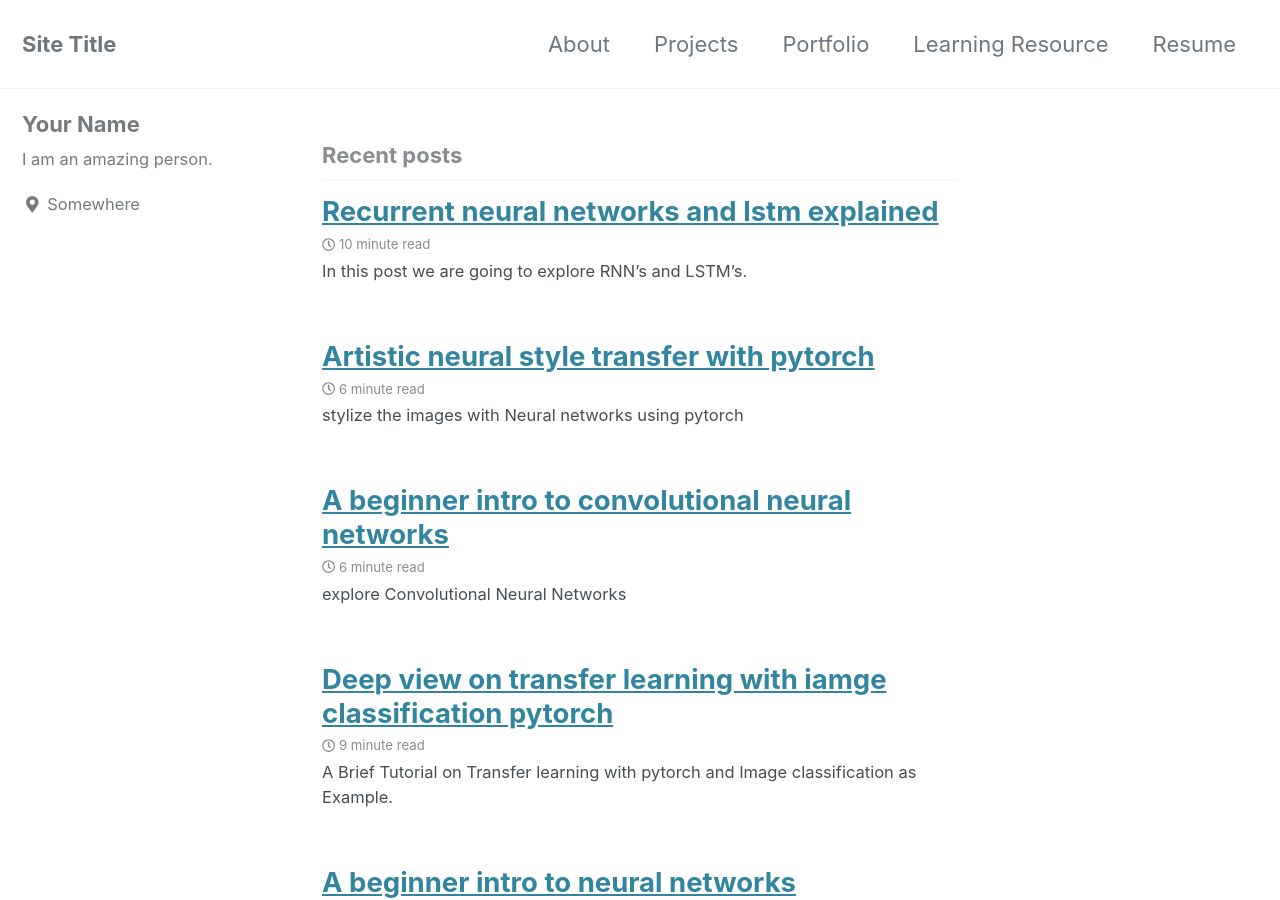
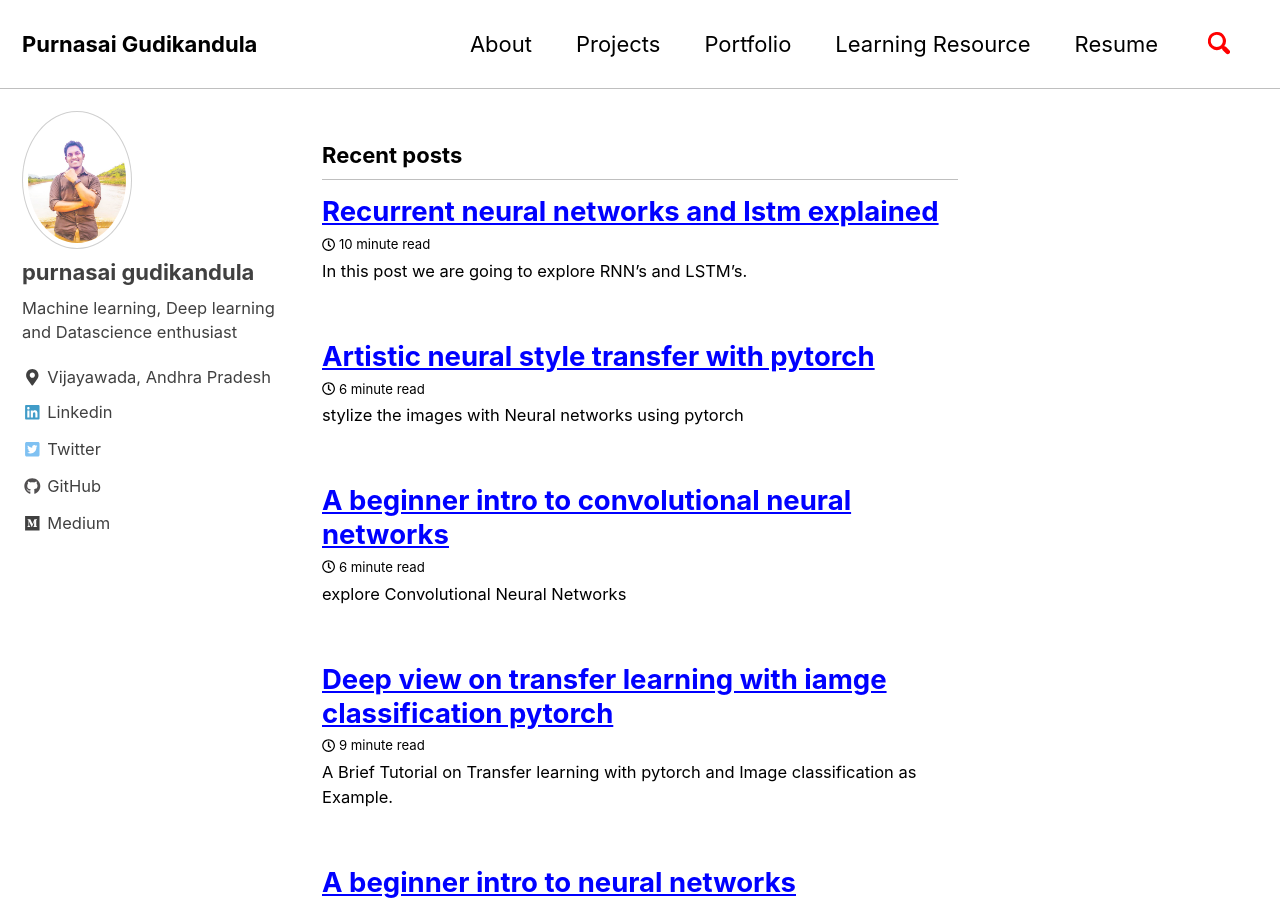
Before and after one commit to purnasai/purnasai.github.io, a Jekyll site: the page built from index.html, in a window 1280 px wide and 900 px high. Built offline with Jekyll 4.4.1, drawn with Linux system fonts in a browser that asks for light colours; cached includes are drawn as plain includes; the list of posts is cut into pages by our own code; some of the changed text lies outside the part shown.

Commit message:
final config

```diff
--- a/_config.yml
+++ b/_config.yml
@@ -12,24 +12,24 @@
 
 # theme                  : "minimal-mistakes-jekyll"
 # remote_theme           : "mmistakes/minimal-mistakes"
-minimal_mistakes_skin    : "default" # "air", "aqua", "contrast", "dark", "dirt", "neon", "mint", "plum", "sunrise"
+minimal_mistakes_skin    : "contrast" # "air", "aqua", "contrast", "dark", "dirt", "neon", "mint", "plum", "sunrise"
 
 # Site Settings
 locale                   : "en-US"
-title                    : "Site Title"
+title                    : "Purnasai Gudikandula"
 title_separator          : "-"
-name                     : "Your Name"
-description              : "An amazing website."
-url                      : # the base hostname & protocol for your site e.g. "https://mmistakes.github.io"
+name                     : "purnasai gudikandula"
+description              : "I am a Datascience, Machinelearning and Deep learning enthusiast"
+url                      : "https://purnasai.github.io" # the base hostname & protocol for your site e.g. "https://mmistakes.github.io"
 baseurl                  : # the subpath of your site, e.g. "/blog"
-repository               : # GitHub username/repo-name e.g. "mmistakes/minimal-mistakes"
-teaser                   : # path of fallback teaser image, e.g. "/assets/images/500x300.png"
+repository               : "purnasai/purnasai.github.io" # GitHub username/repo-name e.g. "mmistakes/minimal-mistakes"
+teaser                   : "/assets/images/NNets.png" # path of fallback teaser image, e.g. "/assets/images/500x300.png"
 logo                     : # path of logo image to display in the masthead, e.g. "/assets/images/88x88.png"
 masthead_title           : # overrides the website title displayed in the masthead, use " " for no title
-# breadcrumbs            : false # true, false (default)
+breadcrumbs              : true # true, false (default)
 words_per_minute         : 200
 comments:
-  provider               : # false (default), "disqus", "discourse", "facebook", "staticman", "staticman_v2", "utterances", "custom"
+  provider               : "disqus" # false (default), "disqus", "discourse", "facebook", "staticman", "staticman_v2", "utterances", "custom"
   disqus:
     shortname            : # https://help.disqus.com/customer/portal/articles/466208-what-s-a-shortname-
   discourse:
@@ -37,8 +37,8 @@ comments:
   facebook:
     # https://developers.facebook.com/docs/plugins/comments
     appid                :
-    num_posts            : # 5 (default)
-    colorscheme          : # "light" (default), "dark"
+    num_posts            : 7 # 5 (default)
+    colorscheme          : "dark" # "light" (default), "dark"
   utterances:
     theme                : # "github-light" (default), "github-dark"
     issue_term           : # "pathname" (default)
@@ -64,8 +64,8 @@ reCaptcha:
   secret                 :
 atom_feed:
   path                   : # blank (default) uses feed.xml
-search                   : # true, false (default)
-search_full_content      : # true, false (default)
+search                   : true # true, false (default)
+search_full_content      : true # true, false (default)
 search_provider          : # lunr (default), algolia, google
 algolia:
   application_id         : # YOUR_APPLICATION_ID
@@ -83,12 +83,12 @@ naver_site_verification  :
 
 # Social Sharing
 twitter:
-  username               :
+  username               : gpurnasai
 facebook:
-  username               :
+  username               : purna.gudikandula
   app_id                 :
   publisher              :
-og_image                 : # Open Graph/Twitter default site image
+og_image                 : "/assets/images/NNets.png" # Open Graph/Twitter default site image
 # For specifying social profiles
 # - https://developers.google.com/structured-data/customize/social-profiles
 social:
@@ -106,52 +106,43 @@ analytics:
 
 # Site Author
 author:
-  name             : "Your Name"
-  avatar           : # path of avatar image, e.g. "/assets/images/bio-photo.jpg"
-  bio              : "I am an amazing person."
-  location         : "Somewhere"
+  name             : "purnasai gudikandula"
+  avatar           : "images/pic.jpg" # path of avatar image, e.g. "/assets/images/bio-photo.jpg"
+  bio              : "Machine learning, Deep learning and Datascience enthusiast"
+  location         : "Vijayawada, Andhra Pradesh"
   email            :
   links:
-    - label: "Email"
-      icon: "fas fa-fw fa-envelope-square"
-      # url: mailto:your.name@email.com
-    - label: "Website"
-      icon: "fas fa-fw fa-link"
-      # url: "https://your-website.com"
+    - label: "Linkedin"
+      icon: "fab fa-fw fa-linkedin"
+      url: "https://www.linkedin.com/in/purnasai-gudikandula/"
     - label: "Twitter"
       icon: "fab fa-fw fa-twitter-square"
-      # url: "https://twitter.com/"
+      url: "https://twitter.com/gpurnasai"
     - label: "Facebook"
       icon: "fab fa-fw fa-facebook-square"
       # url: "https://facebook.com/"
     - label: "GitHub"
       icon: "fab fa-fw fa-github"
-      # url: "https://github.com/"
-    - label: "Instagram"
-      icon: "fab fa-fw fa-instagram"
-      # url: "https://instagram.com/"
+      url: "https://github.com/purnasai"
+    - label: "Medium"
+      icon: "fab fa-fw fa-medium"
+      url: "https://medium.com/@purnasaigudikandula"
 
 # Site Footer
 footer:
   links:
+    - label: "Linkedin"
+      icon: "fab fa-fw fa-linkedin"
+      url: "https://www.linkedin.com/in/purnasai-gudikandula/"
     - label: "Twitter"
       icon: "fab fa-fw fa-twitter-square"
-      # url:
-    - label: "Facebook"
-      icon: "fab fa-fw fa-facebook-square"
-      # url:
+      url: "https://twitter.com/gpurnasai"
     - label: "GitHub"
       icon: "fab fa-fw fa-github"
-      # url:
-    - label: "GitLab"
-      icon: "fab fa-fw fa-gitlab"
-      # url:
-    - label: "Bitbucket"
-      icon: "fab fa-fw fa-bitbucket"
-      # url:
-    - label: "Instagram"
-      icon: "fab fa-fw fa-instagram"
-      # url:
+      url: "https://github.com/purnasai"
+    - label: "Medium"
+      icon: "fab fa-fw fa-medium"
+      url: "https://medium.com/@purnasaigudikandula"
 
 
 # Reading Files
@@ -219,7 +210,7 @@ sass:
 
 # Outputting
 permalink: /:categories/:title/
-paginate: 5 # amount of posts to show
+paginate: 7 # amount of posts to show
 paginate_path: /page:num/
 timezone: # https://en.wikipedia.org/wiki/List_of_tz_database_time_zones
 
```
